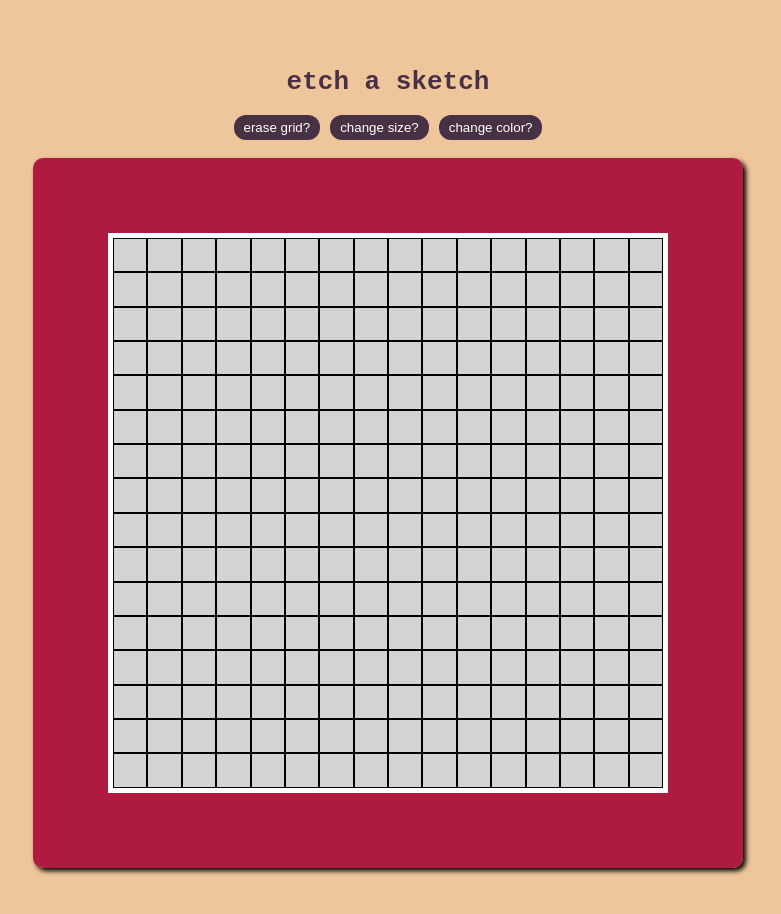
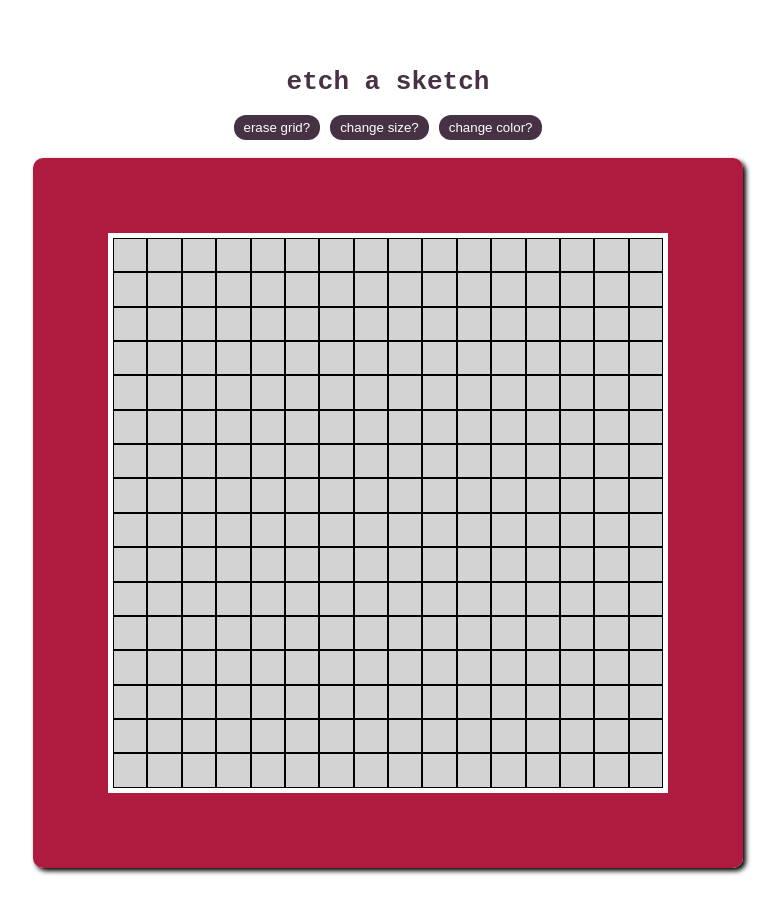
Before and after one commit to chakyeth/odin-etch-a-sketch, a plain HTML site: page index.html in a window 1280 px wide. Shown: the whole page, without its empty margins (252-1033 px from the left). Drawn offline with Linux system fonts and the light colour scheme.

Commit message:
Change bg color to white

```diff
--- a/style.css
+++ b/style.css
@@ -5,7 +5,7 @@ body {
   flex-direction: column;
   padding: 50px;
   gap: 8px;
-  background: #EFC69B;
+  background: #FFF;
   align-items: center;
 }
 
```
